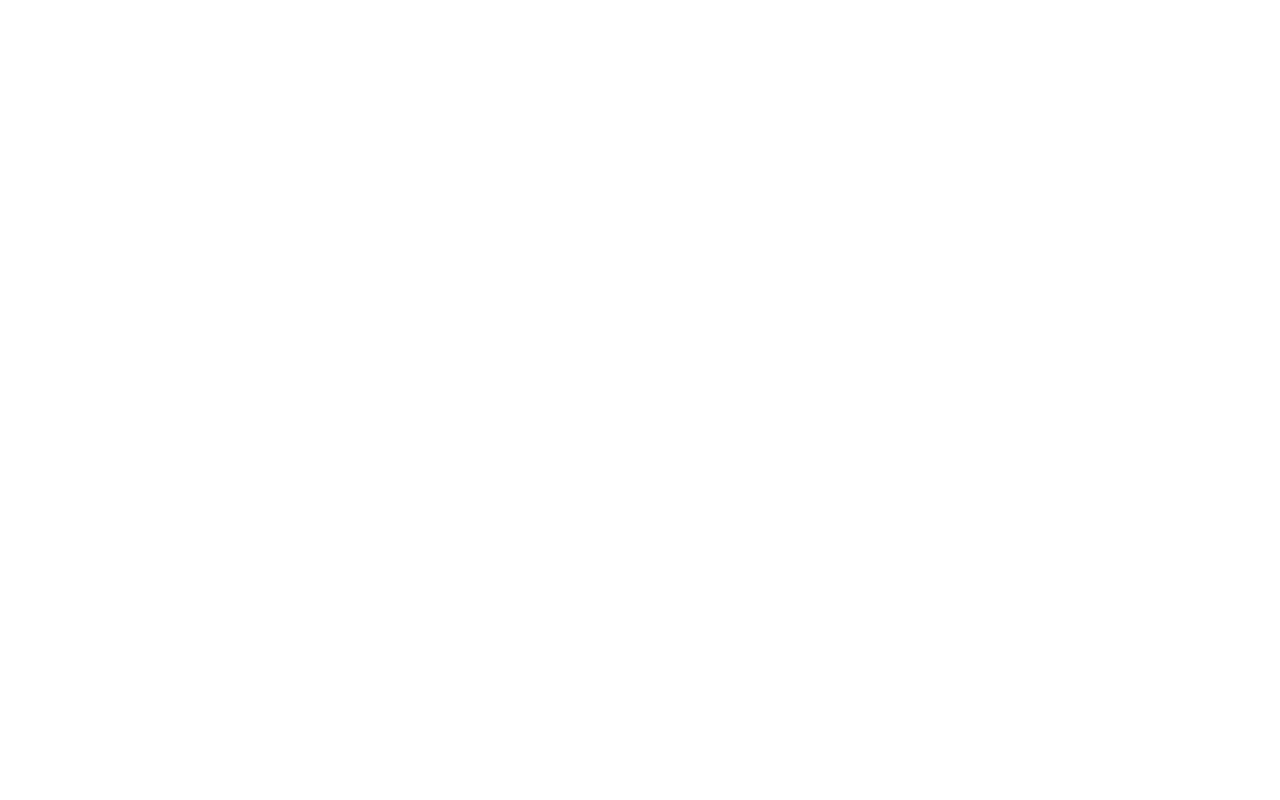
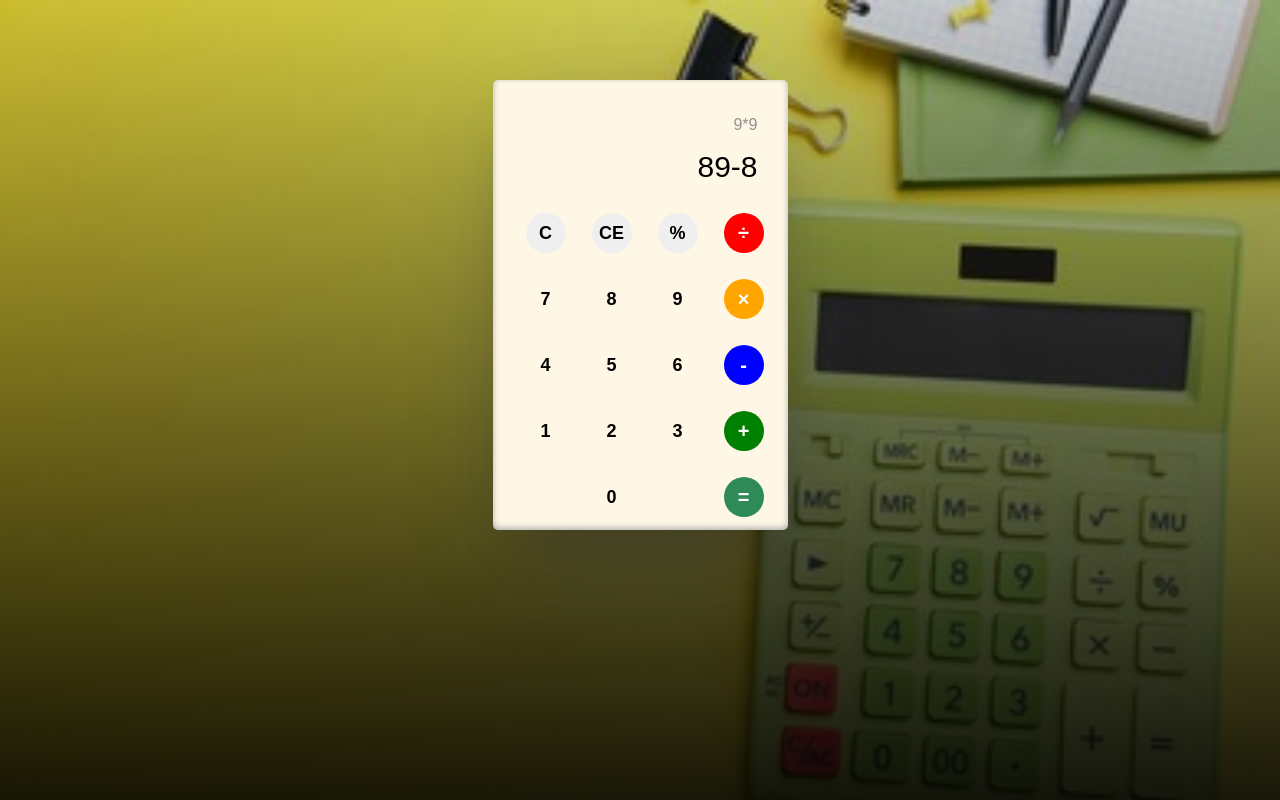
Before and after one commit to mdsabbiralam1/basic-calculator, a plain HTML site: page index.html in a window 1280 px wide. Drawn offline with Linux system fonts and the light colour scheme.

Commit message:
added css style

```diff
--- a/css/style.css
+++ b/css/style.css
@@ -0,0 +1,95 @@
+body {
+    font-family: 'Open Sanse', sans-serif;
+    background-color: black;
+    margin: 0;
+    padding: 0;
+}
+#container {
+    height: 100vh;
+    background-image: linear-gradient(rgba(0,0,0,0.2), rgba(0,0,0,0.9)), url(../img/bgimg.jpg);
+    background-repeat: no-repeat;
+    margin: auto auto;
+    background-size: cover;
+}
+#calculator {
+    height: 450px;
+    width: 295px;
+    background-color: rgb(255, 247, 230);
+    margin: 0 auto;
+    top: 80px;
+    position: relative;
+    border-radius: 5px;
+    box-shadow: rgba(50, 50, 93, 0.25) 0px 50px 100px -20px, rgba(0, 0, 0, 0.3) 0px 30px 60px -30px, rgba(10, 37, 64, 0.35) 0px -2px 6px 0px inset;;
+}
+#result{
+    height: 120px;
+}
+#history {
+    text-align: right;
+    height: 20px;
+    margin: 0 30px;
+    padding-top: 20px;
+    color: #919191;
+}
+#output {
+    text-align: right;
+    font-size: 30px;
+    margin: 0 30px;
+    padding-bottom: 20px;
+    height: 60px;
+}
+#keyboard {
+    height: 330px;
+    padding-left: 20px;
+    margin-bottom: 10px;
+}
+
+.operator, .number, .empty {
+    height: 40px;
+    width: 40px;
+    margin: 13px;
+    float: left;
+    border-radius: 50%;
+    border-width: 0;
+    font-size: 18px;
+    font-weight: bold;
+}
+
+.empty, .number{
+    background-color: rgb(255, 247, 230);
+}
+.number, .operator {
+    cursor: pointer;
+}
+.operator:active, .number:active {
+    font-size: 25px;
+}
+.operator:focus, .number:focus, .empty:focus {
+    outline: 0;
+}
+
+button:nth-child(4){
+    background-color: red;
+    color:white;
+    font-size: 20px;
+}
+button:nth-child(8){
+    background-color:orange;
+    color:white;
+    font-size: 20px;
+}
+button:nth-child(12){
+    background-color: blue;
+    color:white;
+    font-size: 20px;
+}
+button:nth-child(16){
+    background-color: green;
+    color:white;
+    font-size: 20px;
+}
+button:nth-child(20){
+    background-color: seagreen;
+    color:white;
+    font-size: 20px;
+}
--- a/index.html
+++ b/index.html
@@ -5,8 +5,50 @@
     <meta http-equiv="X-UA-Compatible" content="IE=edge">
     <meta name="viewport" content="width=device-width, initial-scale=1.0">
     <title>A Simple Calculator</title>
+    <link rel="stylesheet" href="css/style.css">
 </head>
 <body>
+    <div id="container">
+        <div id="calculator">
+            <div id="result">
+                <div id="history">
+                    <p id="history-value">9*9</p>
+                </div>
+                <div id="output">
+                    <p id="output-value">89-8</p>
+                </div>
+            </div>
+            <div id="keyboard">
+                <button class="operator" id="clear">C</button>
+                <button class="operator" id="backspace">CE</button>
+                <button class="operator" id="%">%</button>
+                <button class="operator" id="/">&#247</button>
 
+
+                <button class="number" id="7">7</button>
+                <button class="number" id="8">8</button>
+                <button class="number" id="9">9</button>
+                <button class="operator" id="*">&times;</button>
+
+                <button class="number" id="4">4</button>
+                <button class="number" id="5">5</button>
+                <button class="number" id="6">6</button>
+                <button class="operator" id="-">-</button>
+
+                <button class="number" id="1">1</button>
+                <button class="number" id="2">2</button>
+                <button class="number" id="3">3</button>
+                <button class="operator" id="+">+</button>
+
+
+                <button class="empty" id="empty"></button>
+                <button class="number" id="0">0</button>
+                <button class="empty" id="empty"></button>
+                <button class="operator" id="=">=</button>
+            </div>
+        </div>
+    </div>
+<!-- Javascript -->
+<script src="js/script.js"></script>
 </body>
 </html>
```
Also changed, not shown: img/bgimg.jpg (added).
